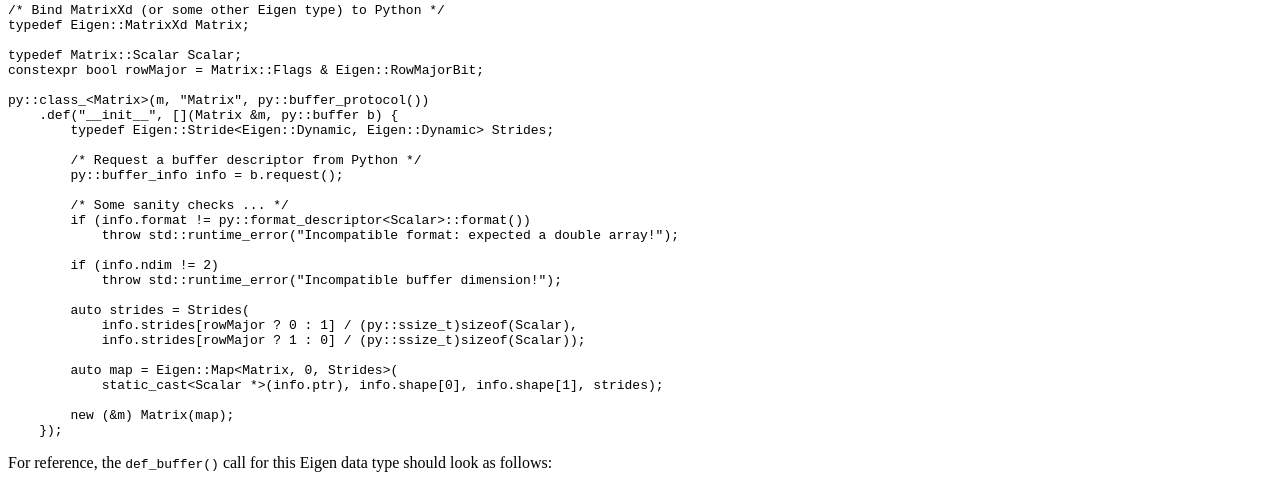
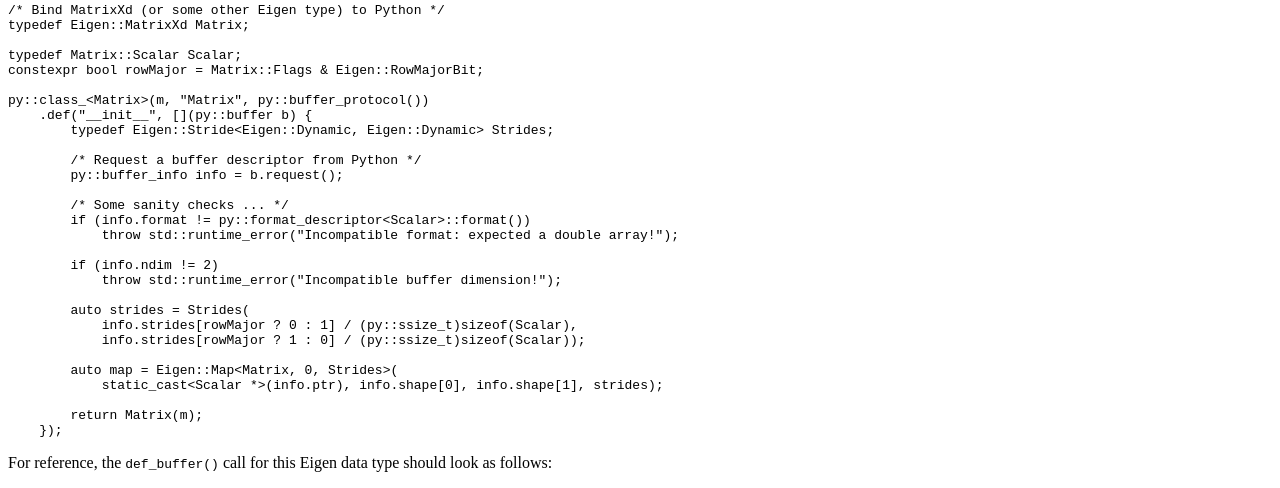
Before and after one commit to pybind/pybind11, a Sphinx documentation site: the page built from docs/advanced/pycpp/numpy.rst, in a window 1280 px wide and 900 px high, scrolled down 1582 px. Shown: the part 152-640 px from the top of the window. Built offline with Sphinx 7.4.7 and the Read the Docs theme 2.0.0, drawn with Linux system fonts in a browser that asks for light colours.

Commit message:
Use new style __init__ in numpy docs

```diff
--- a/docs/advanced/pycpp/numpy.rst
+++ b/docs/advanced/pycpp/numpy.rst
@@ -81,7 +81,7 @@ buffer objects (e.g. a NumPy matrix).
     constexpr bool rowMajor = Matrix::Flags & Eigen::RowMajorBit;
 
     py::class_<Matrix>(m, "Matrix", py::buffer_protocol())
-        .def("__init__", [](Matrix &m, py::buffer b) {
+        .def("__init__", [](py::buffer b) {
             typedef Eigen::Stride<Eigen::Dynamic, Eigen::Dynamic> Strides;
 
             /* Request a buffer descriptor from Python */
@@ -101,7 +101,7 @@ buffer objects (e.g. a NumPy matrix).
             auto map = Eigen::Map<Matrix, 0, Strides>(
                 static_cast<Scalar *>(info.ptr), info.shape[0], info.shape[1], strides);
 
-            new (&m) Matrix(map);
+            return Matrix(m);
         });
 
 For reference, the ``def_buffer()`` call for this Eigen data type should look
```
